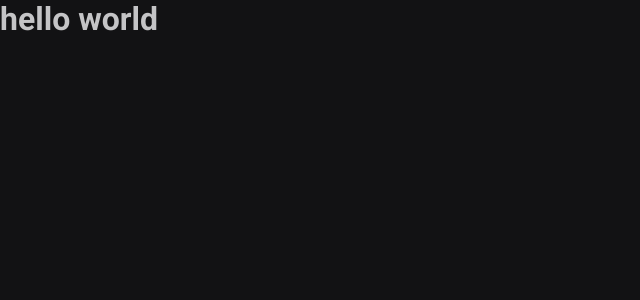
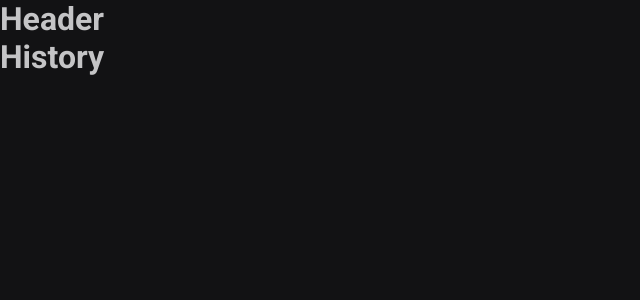
Before and after one commit to DEVLevid/ignite-timer, a React (Vite) app: page /History in a window 1280 px wide. Shown: the top 300 px of the page, without its empty margins (0-640 px from the left). Built offline with nearby package versions, Linux system fonts and the light colour scheme.

Commit message:
feat: Create route layoyut.

```diff
--- a/src/App.tsx
+++ b/src/App.tsx
@@ -1,3 +1,16 @@
+import { BrowserRouter } from 'react-router-dom'
+import { ThemeProvider } from 'styled-components'
+import { GlobalStyles } from './assets/styles/global'
+import { DefaultTheme } from './assets/styles/theme/default'
+import { Router } from './Router'
+
 export function App() {
-  return <h1>hello world</h1>
+  return (
+    <ThemeProvider theme={DefaultTheme}>
+      <BrowserRouter>
+        <Router />
+      </BrowserRouter>
+      <GlobalStyles />
+    </ThemeProvider>
+  )
 }
--- a/src/Router.tsx
+++ b/src/Router.tsx
@@ -1,12 +1,15 @@
 import { Routes, Route } from 'react-router-dom'
 import Home from './pages/Home'
 import { History } from './pages/History'
+import { DefaultLayout } from './layouts/DefaultLayout'
 
 export function Router() {
   return (
     <Routes>
-      <Route path="/" element={<Home />} />
-      <Route path="/History" element={<History />} />
+      <Route path="/" element={<DefaultLayout />}>
+        <Route path="/" element={<Home />} />
+        <Route path="/History" element={<History />} />
+      </Route>
     </Routes>
   )
 }
--- /dev/null
+++ b/src/components/Header.tsx
@@ -0,0 +1,7 @@
+export function Header() {
+  return (
+    <div>
+      <h1>Header</h1>
+    </div>
+  )
+}
--- /dev/null
+++ b/src/layouts/DefaultLayout.tsx
@@ -0,0 +1,11 @@
+import { Outlet } from 'react-router-dom'
+import { Header } from '../components/Header'
+
+export function DefaultLayout() {
+  return (
+    <div>
+      <Header />
+      <Outlet />
+    </div>
+  )
+}
--- a/src/main.tsx
+++ b/src/main.tsx
@@ -1,18 +1,9 @@
 import React from 'react'
 import ReactDOM from 'react-dom/client'
-import { BrowserRouter } from 'react-router-dom'
 import { App } from './App.tsx'
-import { ThemeProvider } from 'styled-components'
-import { DefaultTheme } from './assets/styles/theme/default.ts'
-import { GlobalStyles } from './assets/styles/global.ts'
 
 ReactDOM.createRoot(document.getElementById('root')!).render(
   <React.StrictMode>
-    <BrowserRouter>
-      <ThemeProvider theme={DefaultTheme}>
-        <App />
-        <GlobalStyles />
-      </ThemeProvider>
-    </BrowserRouter>
+    <App />
   </React.StrictMode>,
 )
--- a/src/pages/History.tsx
+++ b/src/pages/History.tsx
@@ -1,3 +1,7 @@
 export function History() {
-  return <div></div>
+  return (
+    <div>
+      <h1>History</h1>
+    </div>
+  )
 }
--- a/src/pages/Home.tsx
+++ b/src/pages/Home.tsx
@@ -1,3 +1,7 @@
 export default function Home() {
-  return <div></div>
+  return (
+    <div>
+      <h1>Home</h1>
+    </div>
+  )
 }
```
Also changed, not shown: 1 other file (tests, documents, lock files or other folders).
